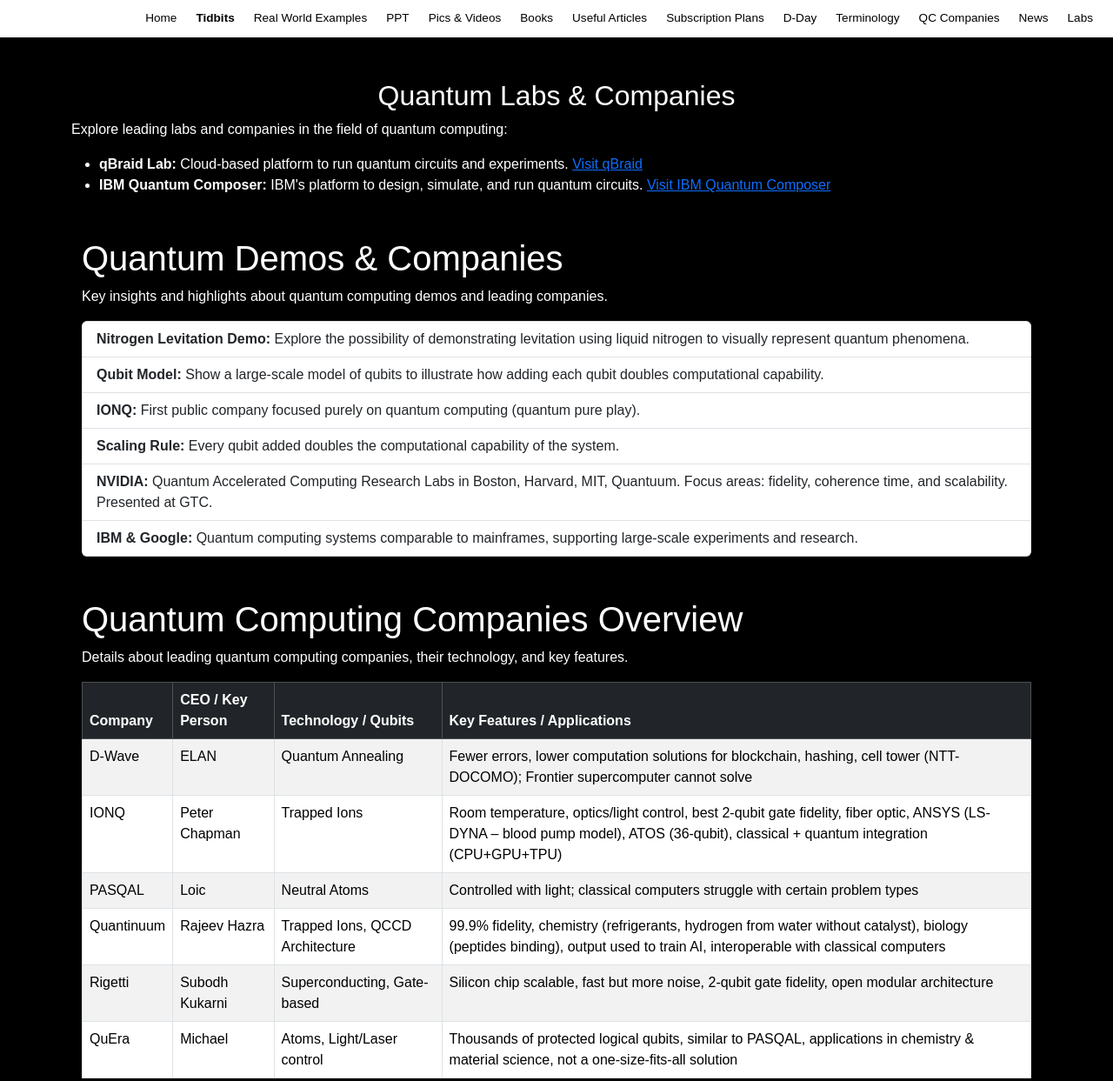
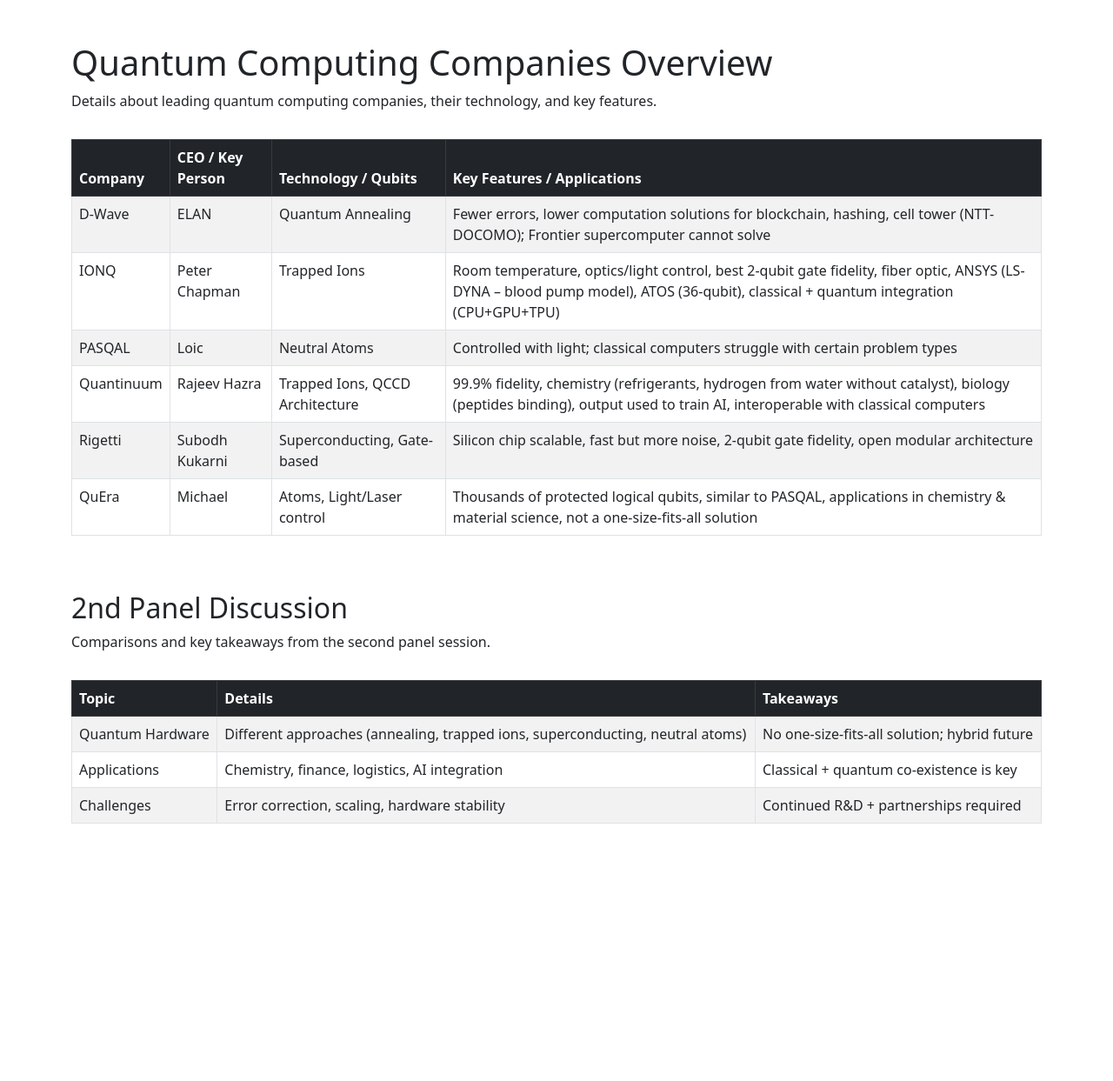
Before and after one commit to nudurumatinagajyothi/Quantum-computing, a plain HTML site: page tidbits.html in a window 1280 px wide. Shown: the top 1243 px of the page at 87% size. After the commit the page ends 963 px from the top, so only its background shows below. Drawn offline with nearby package versions, Linux system fonts and the light colour scheme.

Commit message:
Update tidbits.html

```diff
--- a/tidbits.html
+++ b/tidbits.html
@@ -3,88 +3,21 @@
 <head>
   <meta charset="UTF-8">
   <meta name="viewport" content="width=device-width, initial-scale=1.0">
-  <title>Tidbits - Quantum Hub</title>
-  <link href="https://cdn.jsdelivr.net/npm/bootstrap@5.3.2/dist/css/bootstrap.min.css" rel="stylesheet">
-  <link rel="stylesheet" href="style.css">
+  <title>Quantum Computing Companies</title>
+  <link href="https://cdn.jsdelivr.net/npm/bootstrap@5.3.0/dist/css/bootstrap.min.css" rel="stylesheet">
 </head>
 <body>
 
-  <!-- Navbar -->
-    <nav class="navbar navbar-expand-lg navbar-custom">
-    <div class="container-fluid">
-      <a class="navbar-brand fw-bold" href="index.html"></a>
-      <button class="navbar-toggler" type="button" data-bs-toggle="collapse" data-bs-target="#navbarNav">
-        <span class="navbar-toggler-icon"></span>
-      </button>
-      <div class="collapse navbar-collapse" id="navbarNav">
-        <ul class="navbar-nav ms-auto">
-          <li class="nav-item"><a class="nav-link " href="index.html">Home</a></li>
-          <li class="nav-item"><a class="nav-link active" href="tidbits.html">Tidbits</a></li>
-          <li class="nav-item"><a class="nav-link" href="realworld.html">Real World Examples</a></li>
-          <li class="nav-item"><a class="nav-link" href="ppt.html">PPT</a></li>
-          <li class="nav-item"><a class="nav-link" href="picsvideos.html">Pics & Videos</a></li>
-          <li class="nav-item"><a class="nav-link" href="books.html">Books</a></li>
-          <li class="nav-item"><a class="nav-link" href="articles.html">Useful Articles</a></li>
-          <li class="nav-item"><a class="nav-link" href="subscription.html">Subscription Plans</a></li>
-          <li class="nav-item"><a class="nav-link" href="dday.html">D-Day</a></li>
-          <li class="nav-item"><a class="nav-link" href="terminology.html">Terminology</a></li>
-          <li class="nav-item"><a class="nav-link" href="companies.html">QC Companies</a></li>
-          <li class="nav-item"><a class="nav-link" href="news.html">News</a></li>
-          <li class="nav-item"><a class="nav-link" href="labs.html">Labs</a></li>
-        </ul>
-      </div>
-    </div>
-  </nav>
-
-  <!-- Content -->
-  <!-- Labs Content -->
-<div class="container mt-5">
-  <h2 class="text-center">Quantum Labs & Companies</h2>
-
-  <p>Explore leading labs and companies in the field of quantum computing:</p>
-
-  <ul>
-    <li>
-      <strong>qBraid Lab:</strong> Cloud-based platform to run quantum circuits and experiments.
-      <a href="https://qbraid.com" target="_blank">Visit qBraid</a>
-    </li>
-    <li>
-      <strong>IBM Quantum Composer:</strong> IBM's platform to design, simulate, and run quantum circuits.
-      <a href="https://quantum.cloud.ibm.com/composer" target="_blank">Visit IBM Quantum Composer</a>
-    </li>
-  </ul>
-<!-- Quantum Demos & Company Highlights -->
-<div class="container mt-5">
-  <h1>Quantum Demos & Companies</h1>
-  <p>Key insights and highlights about quantum computing demos and leading companies.</p>
-
-  <ul class="list-group mt-3">
-    <li class="list-group-item">
-      <strong>Nitrogen Levitation Demo:</strong> Explore the possibility of demonstrating levitation using liquid nitrogen to visually represent quantum phenomena.
-    </li>
-    <li class="list-group-item">
-      <strong>Qubit Model:</strong> Show a large-scale model of qubits to illustrate how adding each qubit doubles computational capability.
-    </li>
-    <li class="list-group-item">
-      <strong>IONQ:</strong> First public company focused purely on quantum computing (quantum pure play).
-    </li>
-    <li class="list-group-item">
-      <strong>Scaling Rule:</strong> Every qubit added doubles the computational capability of the system.
-    </li>
-    <li class="list-group-item">
-      <strong>NVIDIA:</strong> Quantum Accelerated Computing Research Labs in Boston, Harvard, MIT, Quantuum. Focus areas: fidelity, coherence time, and scalability. Presented at GTC.
-    </li>
-    <li class="list-group-item">
-      <strong>IBM & Google:</strong> Quantum computing systems comparable to mainframes, supporting large-scale experiments and research.
-    </li>
-  </ul>
-</div>
+  <!-- ✅ Navbar -->
+  <script src="navbar.js"></script>
 
   <!-- Quantum Companies Overview -->
   <div class="container mt-5">
     <h1>Quantum Computing Companies Overview</h1>
     <p>Details about leading quantum computing companies, their technology, and key features.</p>
 
+    <!-- 🔹 Responsive wrapper for table -->
+    <div class="table-responsive">
       <table class="table table-bordered table-striped mt-3">
         <thead class="table-dark">
           <tr>
@@ -134,84 +67,45 @@
         </tbody>
       </table>
     </div>
+  </div>
 
-<!-- Quantum Computing Applications -->
+  <!-- 2nd Panel Table -->
   <div class="container mt-5">
-  <h1>Usefulness / Applications of Quantum Computing</h1>
-  <ul class="list-group mt-3">
-    <li class="list-group-item">Chemistry - e.g., refrigerants, hydrogen from water without catalysts, peptide binding in biology</li>
-    <li class="list-group-item">Material Science - materials discovery and optimization</li>
-    <li class="list-group-item">Quantum Computing term is misleading - modern machines are fundamentally new and specialized</li>
-  </ul>
-</div>
-<!-- 2nd Panel Quantum Companies / Projects -->
-<div class="container mt-5">
-  <h1>2nd Panel</h1>
-  <table class="table table-bordered table-hover" style="border: 2px solid #343a40; border-radius: 10px; overflow: hidden;">
+    <h2>2nd Panel Discussion</h2>
+    <p>Comparisons and key takeaways from the second panel session.</p>
 
+    <!-- 🔹 Responsive wrapper for 2nd panel table -->
+    <div class="table-responsive">
+      <table class="table table-bordered table-striped mt-3">
+        <thead class="table-dark">
+          <tr>
+            <th>Topic</th>
+            <th>Details</th>
+            <th>Takeaways</th>
+          </tr>
+        </thead>
         <tbody>
           <tr>
-        <td>ATOM</td>
-        <td>BLOOM</td>
-        <td>Neutral Atoms</td>
-        <td>1st to reach 1000 qubits</td>
+            <td>Quantum Hardware</td>
+            <td>Different approaches (annealing, trapped ions, superconducting, neutral atoms)</td>
+            <td>No one-size-fits-all solution; hybrid future</td>
           </tr>
           <tr>
-        <td>INFLEQTION</td>
-        <td>Mathew Kinsella</td>
-        <td>Neutral Atoms</td>
-        <td>Room Temperature, clocks, sensors</td>
+            <td>Applications</td>
+            <td>Chemistry, finance, logistics, AI integration</td>
+            <td>Classical + quantum co-existence is key</td>
           </tr>
           <tr>
-        <td>SEEQC</td>
-        <td>John Levy</td>
-        <td>Superconducting</td>
-        <td>Energy Efficient, Digital</td>
-      </tr>
-      <tr>
-        <td>ALICE AND BOB</td>
-        <td>Theo Perinin</td>
-        <td>-</td>
-        <td>-</td>
-      </tr>
-      <tr>
-        <td>QC</td>
-        <td>Rob Scheokof</td>
-        <td>Superconducting</td>
-        <td>-</td>
-      </tr>
-      <tr>
-        <td>PSI COMPUTING</td>
-        <td>Pete</td>
-        <td>Single Photon</td>
-        <td>-</td>
+            <td>Challenges</td>
+            <td>Error correction, scaling, hardware stability</td>
+            <td>Continued R&D + partnerships required</td>
           </tr>
         </tbody>
       </table>
     </div>
-<!-- QC Output / Classical Bits -->
-<div class="container mt-5">
-<p>Output of qc is classical bits. Wat are classical bits? - data </p>
-<p>Wat do we do with classical bits or data I.e highly accurate. </p>
-<p>Use it for training AI </p>
-<p>We train a model with lots of data, but augment it with high quality low quantity data </p>
-<p>In chemistry and material science and biology</p>
+  </div>
 
-<h2>To qubit or not to qubit - is that the question?
-Lets build the future, 1 qubit at a time </h2>
-  </div>
-    <div class="row mt-4">
-      <!-- Book 1 -->
-      <div class="col-12 col-sm-6 col-md-4 mb-4">
-        <div class="card h-100">
-          <div class="card-body text-center">
-
-            <p class="card-text"><strong>Quantum Education Academy</strong></p>
-            <a href="images\6853faea279b17b72ec4a180_qnu-academy-brochure (1).pdf" class="btn btn-primary" target="_blank">View</a>
-          </div>
-        </div>
-      </div>
-  <script src="https://cdn.jsdelivr.net/npm/bootstrap@5.3.2/dist/js/bootstrap.bundle.min.js"></script>
-  <script src="script.js"></script>
+  <!-- Bootstrap JS -->
+  <script src="https://cdn.jsdelivr.net/npm/bootstrap@5.3.0/dist/js/bootstrap.bundle.min.js"></script>
 </body>
 </html>
```
Lines whose indentation alone changed are shown as unchanged.
